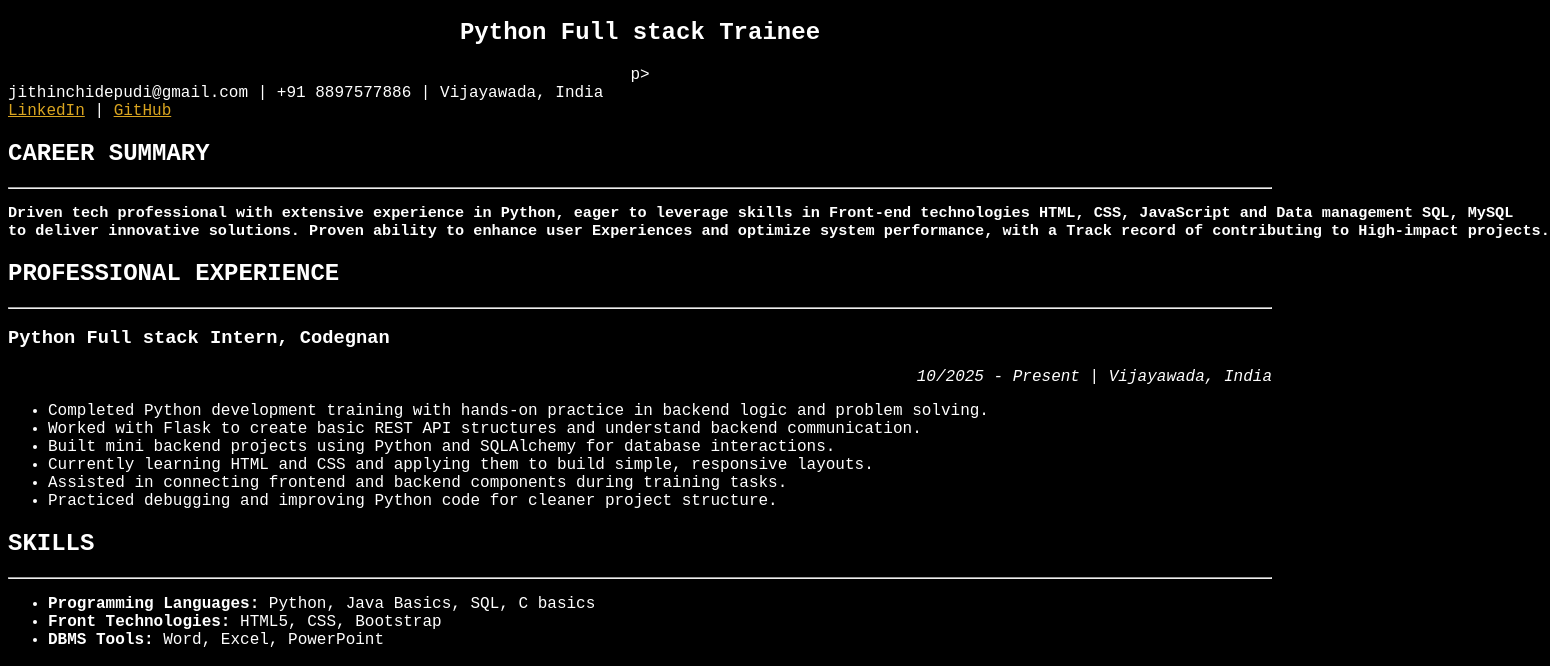
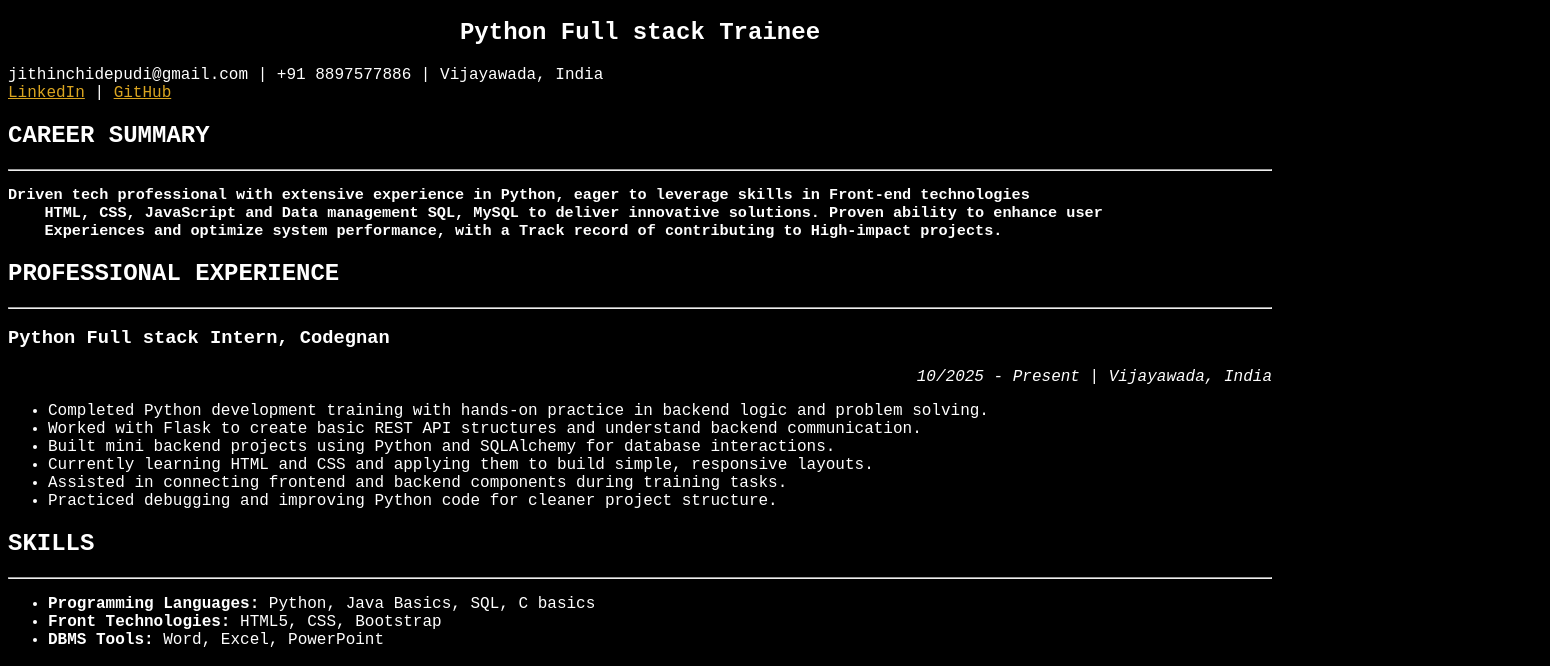
Before and after one commit to jithin7970/resume, a plain HTML site: page index.html in a window 1280 px wide. Shown: the part 61-727 px from the top of the page, 1550 px wide, since content can reach past the window. Drawn offline with Linux system fonts and the light colour scheme.

Commit message:
fixed the code
Corrected HTML structure and improved formatting of the career summary section.

```diff
--- a/index.html
+++ b/index.html
@@ -15,13 +15,14 @@
 </head>
 <body>
 <center><h1>JITHIN CHIDEPUDI</h1></center>
-<center><h2><strong>Python Full stack Trainee</strong></body></h2>p></center>
+<center><h2><strong>Python Full stack Trainee</strong></body></h2></center><p>
 jithinchidepudi@gmail.com | +91 8897577886 | Vijayawada, India<br>
 <a href="https://www.linkedin.com/in/Chidepudi-jithin">LinkedIn</a> | <a href="https://github.com/jithin7970">GitHub</a></p>
 
 <h2>CAREER SUMMARY</h2><hr>
-<pre><h3>Driven tech professional with extensive experience in Python, eager to leverage skills in Front-end technologies HTML, CSS, JavaScript and Data management SQL, MySQL
-to deliver innovative solutions. Proven ability to enhance user Experiences and optimize system performance, with a Track record of contributing to High-impact projects.
+<pre><h3>Driven tech professional with extensive experience in Python, eager to leverage skills in Front-end technologies
+    HTML, CSS, JavaScript and Data management SQL, MySQL to deliver innovative solutions. Proven ability to enhance user
+    Experiences and optimize system performance, with a Track record of contributing to High-impact projects.
 </h3></pre>
 
 <h2>PROFESSIONAL EXPERIENCE</h2><hr>
```
